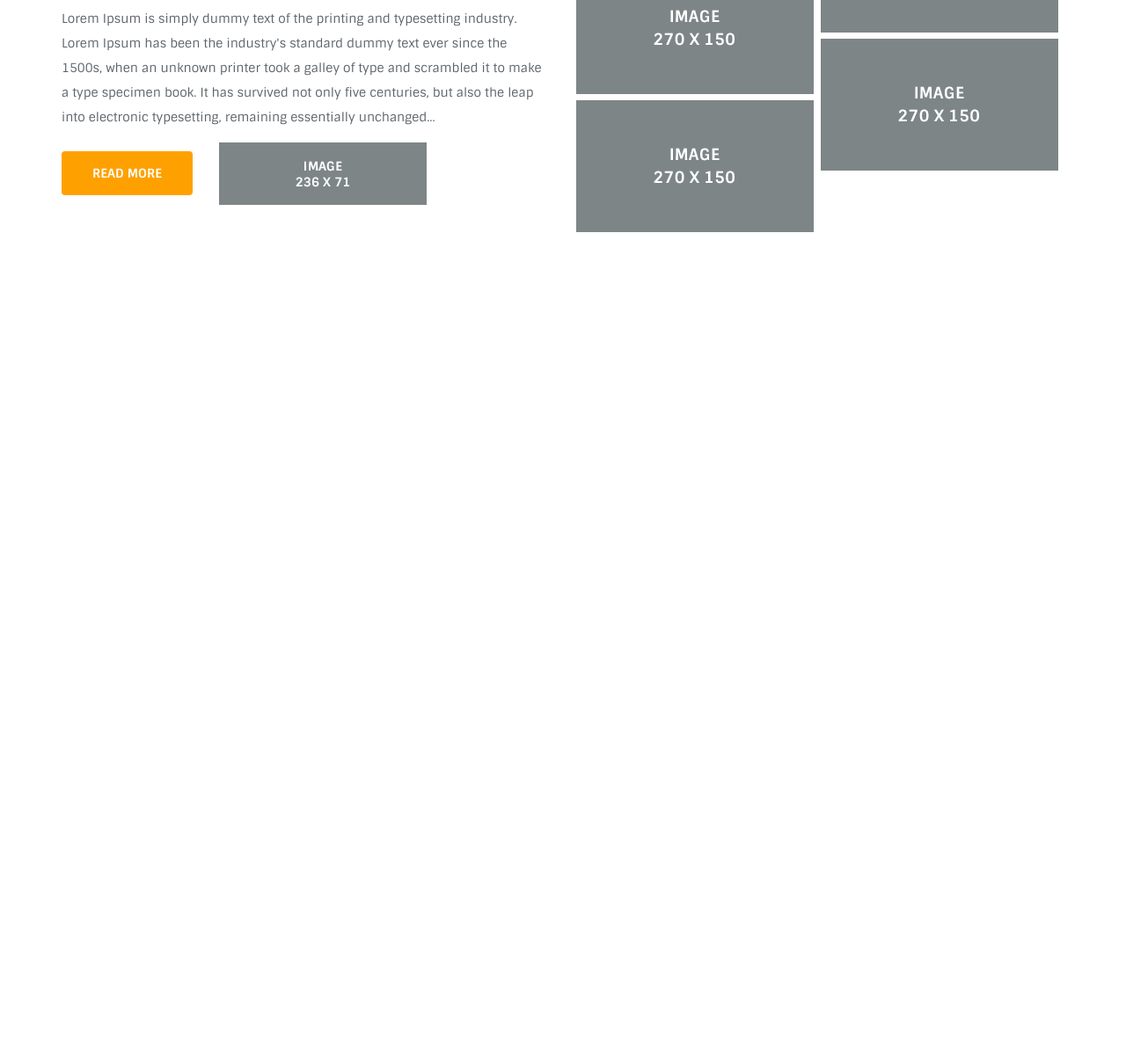
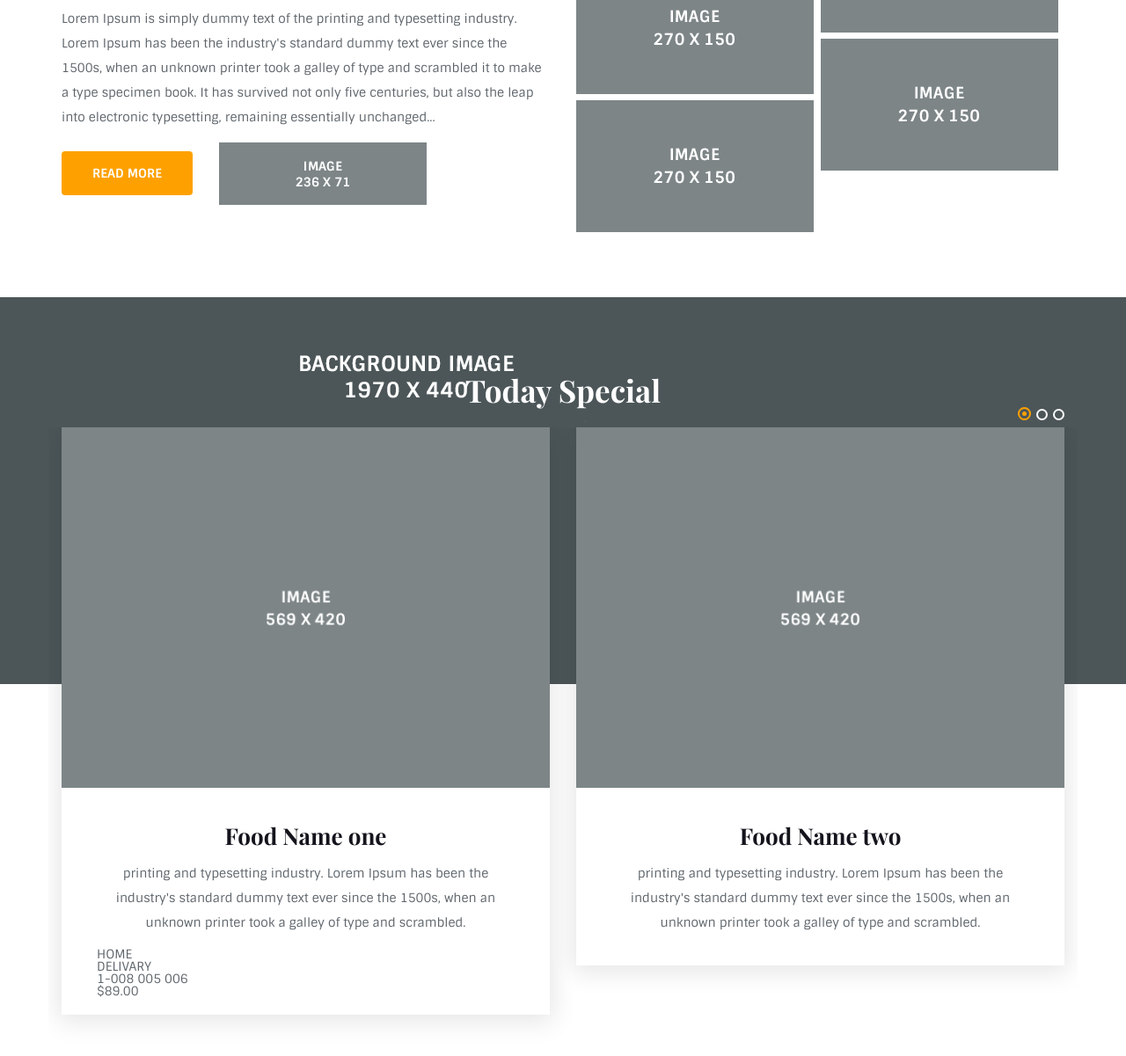
Before and after one commit to JulianaBasilio/luxury-restaurant, a website: page index.html in a window 1280 px wide. Shown: the part 733-1934 px from the top of the page at 88% size. Before the commit the page ends 1004 px from the top, so only its background shows below. Drawn offline with Linux system fonts and the light colour scheme.

Commit message:
inclusão da sessão Special

```diff
--- a/index.html
+++ b/index.html
@@ -175,7 +175,66 @@
         </section>
 
         <section class="special">
+            <div class="container">
+                <div class="row">
+                    <h2>Today Special</h2>
+                    <div id="carousel-special" class="carousel slide" data-ride="">
+                        <!-- Indicators -->
+                        <ol class="carousel-indicators">
+                            <li data-target="#carousel-special" data-slide-to="0" class="active"></li>
+                            <li data-target="#carousel-special" data-slide-to="1"></li>
+                            <li data-target="#carousel-special" data-slide-to="2"></li>
+                        </ol>
 
+                        <!-- Wrapper for slides -->
+                        <div class="carousel-inner" role="listbox">
+                            <div class="item active">
+                                <div class="container">
+                                    <div class="row">
+                                        <div class="col-sm-6">
+                                            <figure class="carousel-special-item">
+                                                <img src="img/image-569x420.png" alt="Imagem de comida">
+
+                                                <figcaption>
+                                                    <h3>Food Name one</h3>
+                                                    <p>printing and typesetting industry. Lorem Ipsum has been the industry's
+                                                        standard dummy text ever since the 1500s, when an unknown printer took a galley of type and scrambled.</p>
+
+                                                    <ul class="carousel-special-list">
+                                                        <li>HOME <br><span>DELIVARY</span></li>
+                                                        <li>1-008 005 006</li>
+                                                        <li>$89.00</li>
+                                                    </ul>
+                                                </figcaption>
+                                            </figure>
+                                        </div>
+
+                                        <div class="col-sm-6">
+                                            <figure class="carousel-special-item">
+                                                <img src="img/image-569x420.png" alt="Imagem de comida">
+
+                                                <figcaption>
+                                                    <h3>Food Name two</h3>
+                                                    <p>printing and typesetting industry. Lorem Ipsum has been the industry's
+                                                        standard dummy text ever since the 1500s, when an unknown printer took a galley of type and scrambled.</p>
+                                                </figcaption>
+                                            </figure>
+                                        </div>
+                                    </div>
+                                </div>
+                            </div>
+
+                            <div class="item">
+
+                            </div>
+
+
+                        </div>
+
+
+                    </div>
+                </div>
+            </div>
         </section>
 
     </main>
--- a/src/scss/style.scss
+++ b/src/scss/style.scss
@@ -9,11 +9,15 @@ body {
     color: #5c6369;
 }
 
-h2 {
+h2,h3 {
     font-family: 'Playfair Bold';
     font-size: 35px;
     color: #14141d;
     margin-bottom: 15px;
+}
+
+h3 {
+    font-size: 26px;
 }
 
 p {
@@ -153,7 +157,7 @@ p {
     .title__text--highlight {
         color: #fea100;
     }
-
+}
 .carousel-indicators {
     left: 50px;
     width: auto;
@@ -177,6 +181,7 @@ p {
     border-color: #fea100;
     background: none;
     position: relative;
+    margin-bottom: 5px;
 
     &::after {
         content: '.';
@@ -187,7 +192,6 @@ p {
         background: #fea100;
         left: 3px;
         top: 3px;
-        }
     }
 }
 
@@ -269,7 +273,7 @@ p {
 
 /*ABOUT*/
 .about {
-    margin-top: 65px;
+    margin: 65px 0;
 
     h2 {
         margin-top: 70px;
@@ -289,3 +293,62 @@ p {
         margin-top: 70px;
     }
 }
+
+/* SPECIAL */
+.special {
+    position: relative;
+    margin-bottom: 50px;
+    background: url(../../img/image-1970x440.png) no-repeat;
+
+    h2 {
+        color:#fff;
+        text-align: center;
+        margin-top: 90px;
+        margin-bottom: 25px;
+    }
+
+    .carousel-indicators {
+        top: -23px;
+        right: 14px;
+        left: auto;
+        width: 54px;
+
+    }
+    .carousel-indicators li {
+        display: inline-block;
+        margin-bottom: 0;
+    }
+
+    .carousel-inner {
+        padding-bottom: 50px;
+    }
+}
+
+.carousel-special-item {
+    box-shadow: 0px 4px 27px 4px rgba(0, 0, 0, 0.1);
+    text-align: center;
+    background: #fff;
+
+    img {
+        width: 100%;
+    }
+
+    p {
+        //border-bottom: 1px solid #e1e1e1;
+    }
+
+    figcaption {
+        padding: 40px 40px 20px 40px;
+    }
+}
+.carousel-special-list {
+    text-align: left;
+
+    ul {
+        overflow: hidden;
+
+        li {
+            float: left;
+        }
+    }
+}
```
Also changed, not shown: css/style.css, css/style.min.css, img/image-1970x440.png (added). Lines whose indentation alone changed are shown as unchanged.
